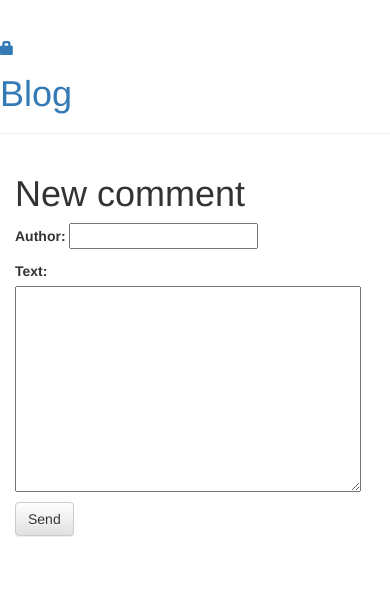
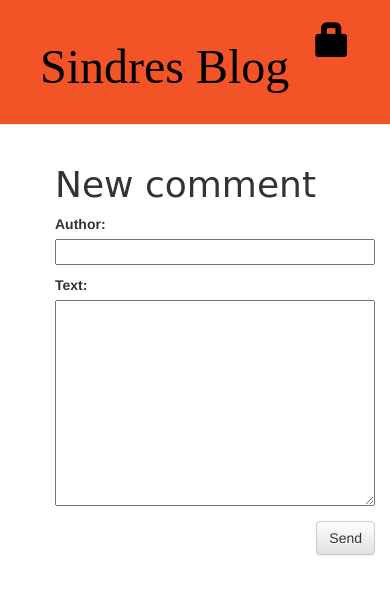
Before and after one commit to Sindre-s/Blog, a Django app: page /post/1/comment/ in a window 390 px wide. Shown: the top 595 px of the page. Run offline with Django 3.2, Linux system fonts and the light colour scheme; data comes from the database, SQL or seed files in the repository; both versions use the stored data as it was after the commit; some libraries are stand-ins or nearby versions.

Commit message:
adde some css colors and formatting

```diff
--- /dev/null
+++ b/blog/static/css/blog.css
@@ -0,0 +1,49 @@
+.page-header {
+    background-color: #F25327;
+    margin-top: 0;
+    padding: 20px 20px 20px 40px;
+}
+
+.page-header h1, .page-header h1 a, .page-header h1 a:visited, .page-header h1 a:active {
+    color: #000000;
+    font-size: 36pt;
+    text-decoration: none;
+}
+h1 a {
+    color: #FCA205;
+    font-family: 'Shrikhand';
+}
+
+.content {
+    margin-left: 40px;
+}
+
+h1, h2, h3, h4 {
+    font-family: 'Shrikhand', cursive;
+}
+
+.date {
+    color: #828282;
+}
+
+.save {
+    float: right;
+}
+
+.post-form textarea, .post-form input {
+    width: 100%;
+}
+
+.top-menu, .top-menu:hover, .top-menu:visited {
+    color: #000000;
+    float: right;
+    font-size: 26pt;
+    margin-right: 20px;
+}
+.post {
+    margin-bottom: 70px;
+}
+
+.post h1 a, .post h1 a:visited {
+    color: #000000;
+}
--- a/blog/templates/blog/view_blogs.html
+++ b/blog/templates/blog/view_blogs.html
@@ -1,6 +1,9 @@
 {% extends 'partials/header.html' %}
 <a href="{% url 'post_new' %}" class="top-menu"><span class="glyphicon glyphicon-plus"></span></a>
 {% block content %}
+<div class="content container">
+    <div class="row">
+        <div class="col-md-8">
 	{% for post in posts %}
 	<div class="post">
 	<div class= "author">
--- a/blog/templates/partials/header.html
+++ b/blog/templates/partials/header.html
@@ -1,7 +1,8 @@
 {% load staticfiles %}
+<!doctype html>
 <html>
     <head>
-        <title>Blog</title>
+        <title>Sindres Blog</title>
         <link rel="stylesheet" href="//maxcdn.bootstrapcdn.com/bootstrap/3.2.0/css/bootstrap.min.css">
         <link rel="stylesheet" href="//maxcdn.bootstrapcdn.com/bootstrap/3.2.0/css/bootstrap-theme.min.css">
         <link href='//fonts.googleapis.com/css?family=Lobster&subset=latin,latin-ext' rel='stylesheet' type='text/css'>
@@ -15,7 +16,8 @@
     	{% else %}
         	<a href="{% url 'login' %}" class="top-menu"><span class="glyphicon glyphicon-lock"></span></a>
     	{% endif %}
-        <h1><a href="/">Blog</a></h1>
+        <h1><a href="/">Sindres Blog</a></h1>
+
     </div>
     <div class="content container">
         <div class="row">
```
Also changed, not shown: db.sqlite3, 8 other files.
